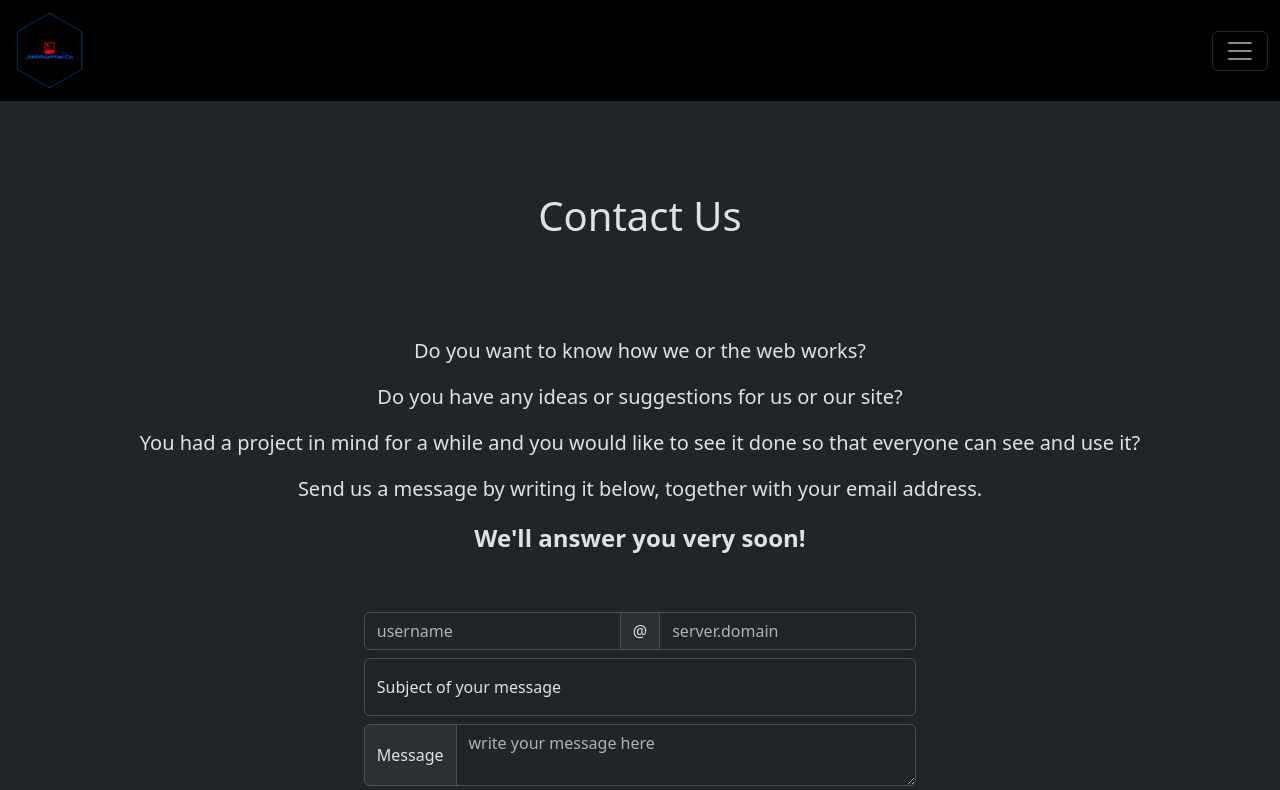
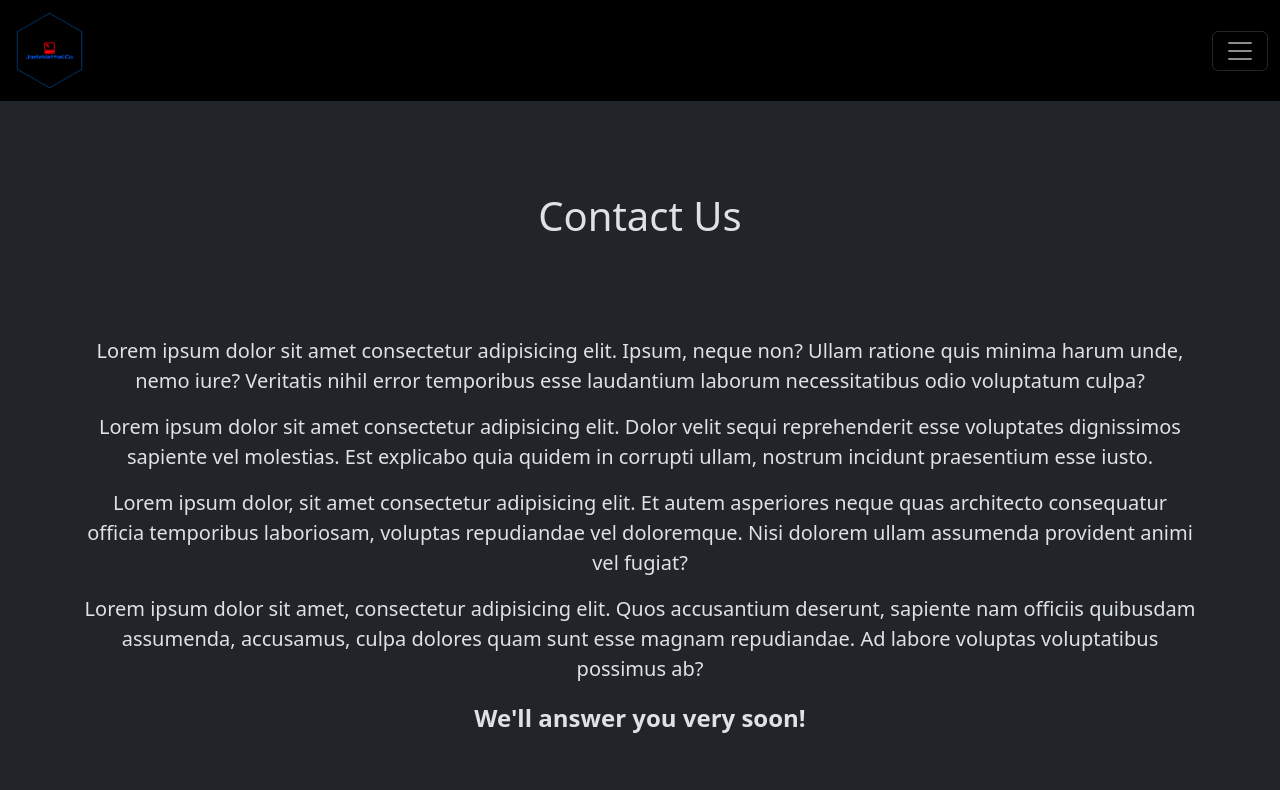
Before and after one commit to WebDevJoJo/JoeMatFolio, an Angular app: page /contact-us in a window 1280 px wide. Shown: the top 790 px of the page. Built offline with nearby package versions, Linux system fonts and the light colour scheme.

Commit message:
lorem ipsum added in contact us page

```diff
--- a/src/app/contact-us/contact-us.component.html
+++ b/src/app/contact-us/contact-us.component.html
@@ -1,14 +1,28 @@
 <div class="container-fluid text-center my-5 p-5">
   <h1 class="m-5 p-5">Contact Us</h1>
   <div class="container">
-    <p class="fs-5">Do you want to know how we or the web works?</p>
-    <p class="fs-5">Do you have any ideas or suggestions for us or our site?</p>
     <p class="fs-5">
-      You had a project in mind for a while and you would like to see it done so
-      that everyone can see and use it?
+      Lorem ipsum dolor sit amet consectetur adipisicing elit. Ipsum, neque non?
+      Ullam ratione quis minima harum unde, nemo iure? Veritatis nihil error
+      temporibus esse laudantium laborum necessitatibus odio voluptatum culpa?
     </p>
     <p class="fs-5">
-      Send us a message by writing it below, together with your email address.
+      Lorem ipsum dolor sit amet consectetur adipisicing elit. Dolor velit sequi
+      reprehenderit esse voluptates dignissimos sapiente vel molestias. Est
+      explicabo quia quidem in corrupti ullam, nostrum incidunt praesentium esse
+      iusto.
+    </p>
+    <p class="fs-5">
+      Lorem ipsum dolor, sit amet consectetur adipisicing elit. Et autem
+      asperiores neque quas architecto consequatur officia temporibus
+      laboriosam, voluptas repudiandae vel doloremque. Nisi dolorem ullam
+      assumenda provident animi vel fugiat?
+    </p>
+    <p class="fs-5">
+      Lorem ipsum dolor sit amet, consectetur adipisicing elit. Quos accusantium
+      deserunt, sapiente nam officiis quibusdam assumenda, accusamus, culpa
+      dolores quam sunt esse magnam repudiandae. Ad labore voluptas voluptatibus
+      possimus ab?
     </p>
     <p class="fw-bold fs-4">We'll answer you very soon!</p>
     <div class="row justify-content-center mt-5">
```
